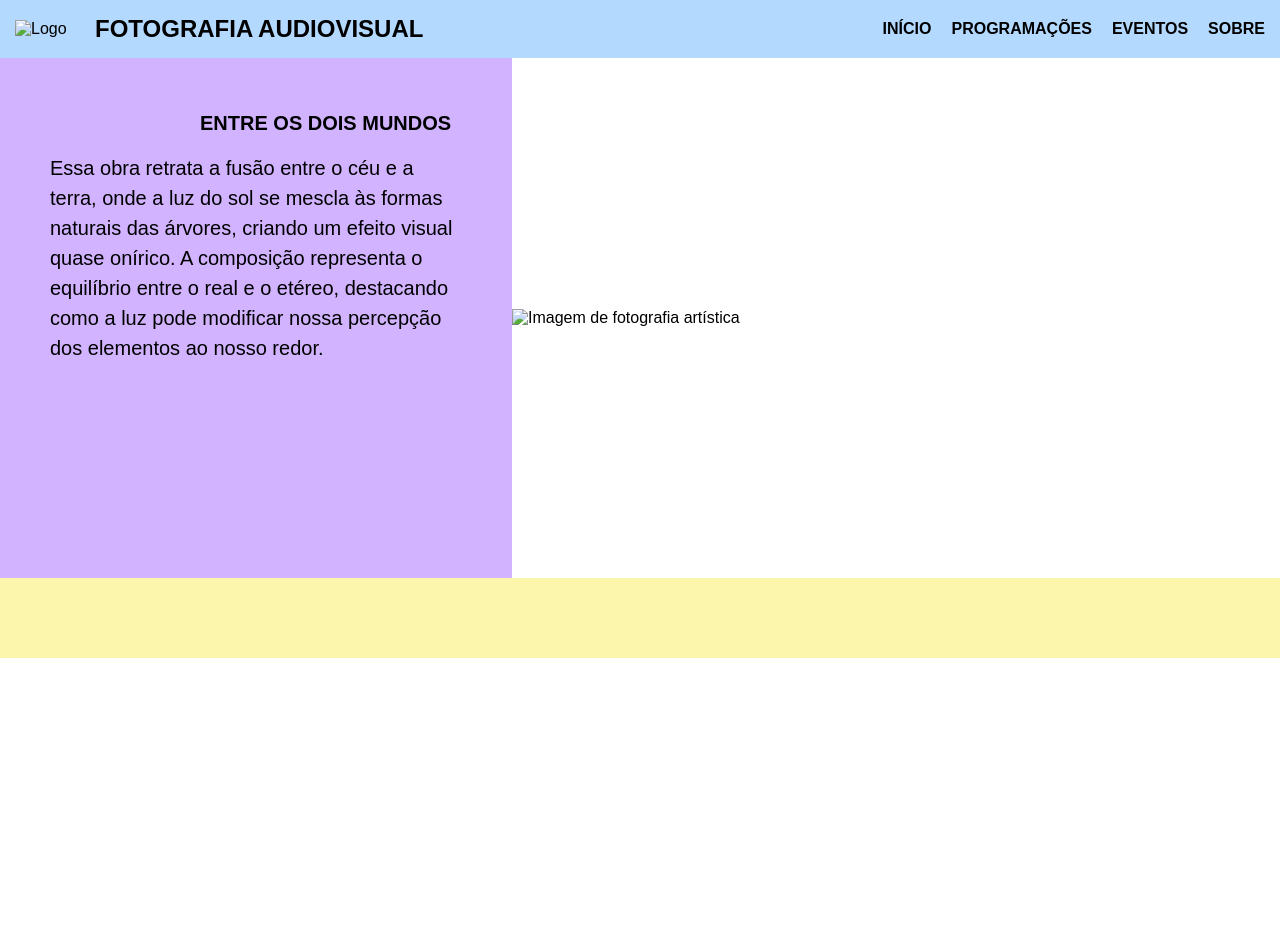
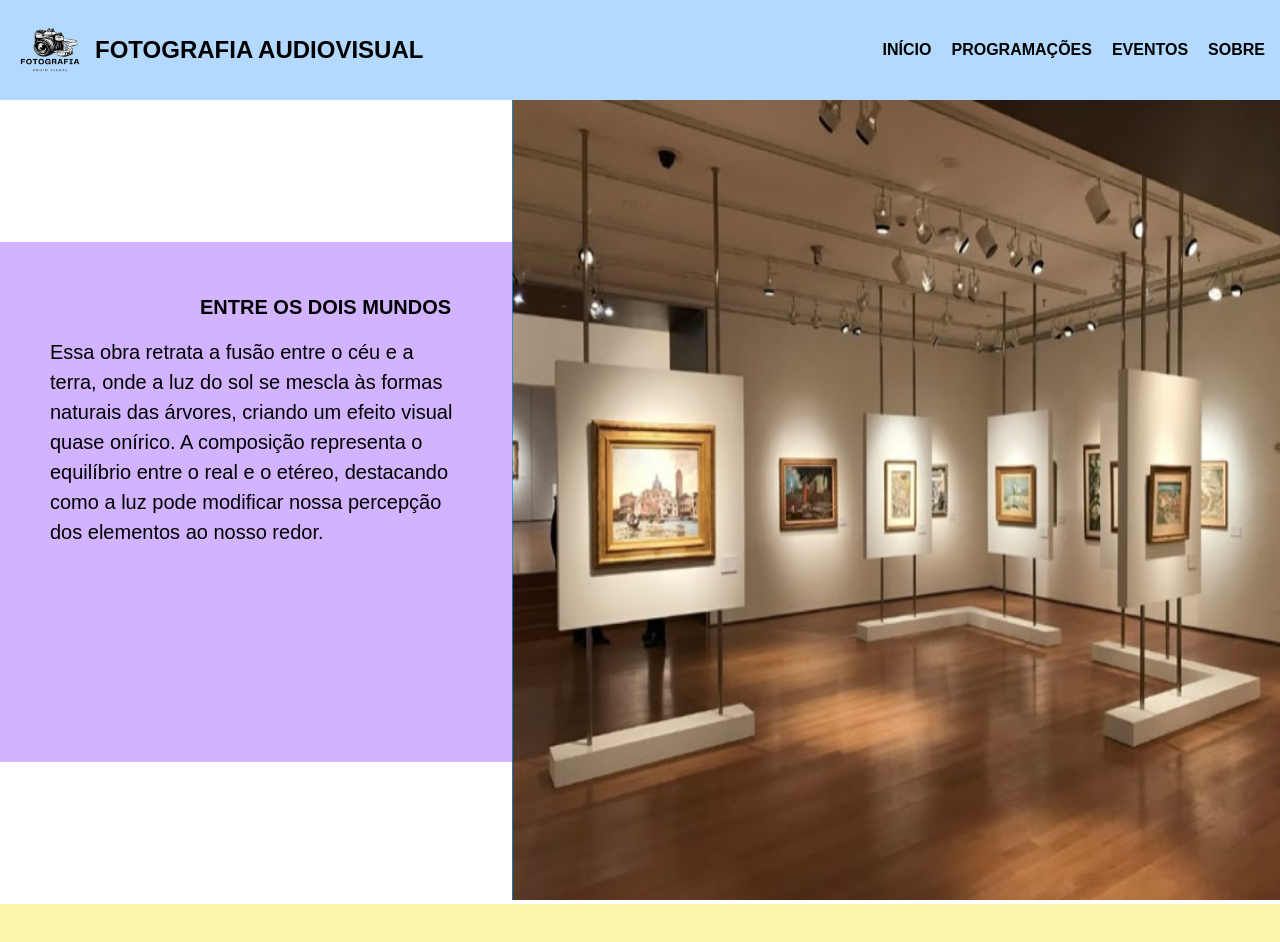
Before and after one commit to Rudrian/FOTOGRAFIA, a plain HTML site: page programacao4.html in a window 1280 px wide. Before the commit the page ends 800 px from the top, so only its background shows below. Drawn offline with Linux system fonts and the light colour scheme; files whose address does not match are found by name.

Commit message:
Update programacao4.html

```diff
--- a/programacao4.html
+++ b/programacao4.html
@@ -12,7 +12,7 @@
 
     <header>
         <div class="logo">
-            <img src="img/Fotografia__3_-removebg-preview.png" alt="Logo">
+            <img src="Fotografia__3_-removebg-preview.png" alt="Logo">
             <h2>FOTOGRAFIA AUDIOVISUAL</h2>
         </div>
         <nav class="menu">
@@ -33,7 +33,7 @@
 
         </section>
         <section class="image-section-sobre">
-            <img src="img/evento1.png" alt="Imagem de fotografia artística">
+            <img src="evento1.png" alt="Imagem de fotografia artística">
         </section>
 
 
```
